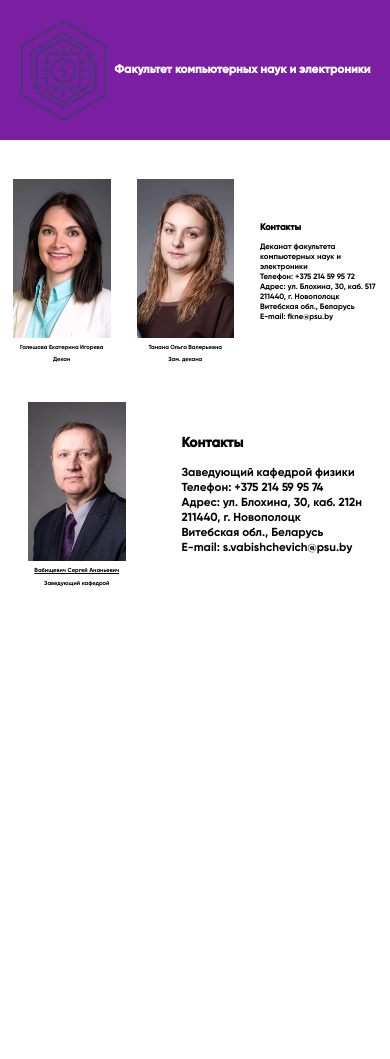
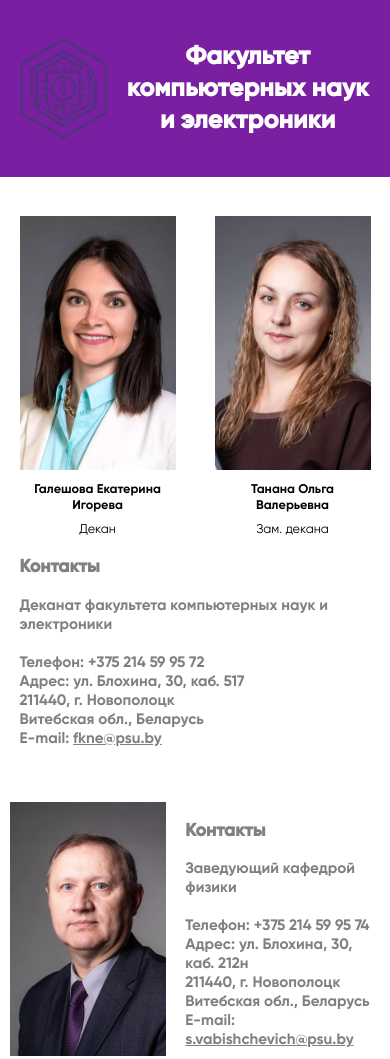
Before and after one commit to znachna/KF, a plain HTML site: page about-contacts.html in a window 390 px wide. Shown: the top 1059 px of the page. Before the commit the page ends 844 px from the top, so only its background shows below. Drawn offline with Linux system fonts and the light colour scheme.

Commit message:
improved mobile verison

```diff
--- a/about-contacts.html
+++ b/about-contacts.html
@@ -40,12 +40,12 @@
                         Контакты
                     </h3>
                     <p>
-                        Деканат факультета компьютерных наук и электроники <br>
+                        Деканат факультета компьютерных наук и электроники <br> <br>
                         Телефон: +375 214 59 95 72 <br>
                         Адрес: ул. Блохина, 30, каб. 517 <br>
                         211440, г. Новополоцк <br>
                         Витебская обл., Беларусь <br>
-                        E-mail: fkne@psu.by
+                        E-mail: <span>fkne@psu.by</span>
                     </p>
                 </div>
             </div>
@@ -66,12 +66,12 @@
                         Контакты
                     </h3>
                     <p>
-                        Заведующий кафедрой физики <br>
+                        Заведующий кафедрой физики <br> <br>
                         Телефон: +375 214 59 95 74 <br>
                         Адрес: ул. Блохина, 30, каб. 212н <br>
                         211440, г. Новополоцк <br>
                         Витебская обл., Беларусь <br>
-                        E-mail: s.vabishchevich@psu.by <br>
+                        E-mail: <span>s.vabishchevich@psu.by</span> <br>
                     </p>
                 </div>
             </div>
--- a/styles/about-contacts.css
+++ b/styles/about-contacts.css
@@ -1,6 +1,8 @@
 @import url(base.css);
 
 body{
+    width: 100%;
+    overflow-x: hidden;
     margin: 0;
     overflow-x:hidden;
     font-family: 'Girloy-Bold';
@@ -17,6 +19,10 @@ body{
     text-align: center;
     width: 90%;
     padding: 5%;
+}
+
+.cover h2{
+    width: 70%;
 }
 
 .cover img{
@@ -50,6 +56,14 @@ body{
     font-size: 1.5vw;
 }
 
+.job{
+    font-family: 'Gilroy-Regular';
+}
+
+.fkne-info {
+    color: gray;
+}
+
 .contacts-fkne .fkne-info{
     width: 30%;
     font-size: 2vw;
@@ -68,3 +82,35 @@ body{
 .name>a:hover{
     color: #7b1fa2;
 }
+
+span{
+    text-decoration: underline;
+}
+
+@media  (orientation: portrait) and (max-width: 767px) {
+    .cover{
+        font-size: 2vh;
+    }
+    .contacts-fkne, .contacts-fiz{
+        flex-wrap: wrap;
+    }
+    .fkne-people{
+        width:40%;
+    }
+    .fkne-people p{
+        font-size: 1.5vh !important;
+    }
+    p.name{
+        margin-bottom: 0;
+    }
+    .fkne-info{
+        width: 90% !important;
+        font-size: 1.8vh !important;
+    }
+    .contacts-fiz{
+        align-items: start;
+    }
+    .job{
+        padding-top: 2vw;
+    }
+}
--- a/styles/about-kf.css
+++ b/styles/about-kf.css
@@ -100,6 +100,28 @@ body .info-block:nth-child(2n+2){
     color: #7b1fa2;
 }
 
+@media  (orientation: portrait) and (max-width: 767px) {
+    .info-block{
+        flex-direction: column;
+    }
+    body .info-block:nth-child(odd){
+        flex-direction: column-reverse;
+    }
+    .info-block{
+        height: fit-content;
+    }
+    .info-block p{
+        padding: 0;
+    }
+    .info-block img, .info-block p{
+        width: 90%;
+    }
+    p{
+        font-size: 2.5vh !important;
+        /* font-family: 'Gilroy-Regular' !important; */
+    }
+}
+
 
 /* @keyframes getDown{
     0% {
--- a/styles/about-spec.css
+++ b/styles/about-spec.css
@@ -36,8 +36,8 @@ body{
 .about-spec{
     display: flex;
     flex-direction: column;
-    height: 80vh;
-    justify-content: space-around;
+    height: 65vh;
+    justify-content: space-between;
     align-items: flex-start;
     font-family: 'Girloy-Bold';
     padding-left: 2vw;
--- a/styles/about-students.css
+++ b/styles/about-students.css
@@ -90,6 +90,11 @@ body .info-block:nth-child(2n+2){
     animation: 2.5s ease-in-out fromLeft;
 }
 
+@media  (orientation: portrait) and (max-width: 767px) {
+    .info-block p{
+        font-size: 5vh;
+    }
+}
 
 
 
```
Also changed, not shown: about-kf.html (+2 -2 lines), about-spec.html (+29 -29 lines).
